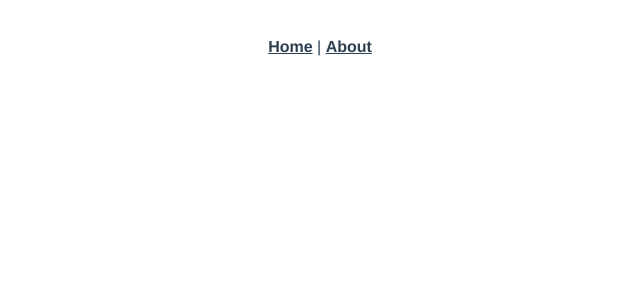
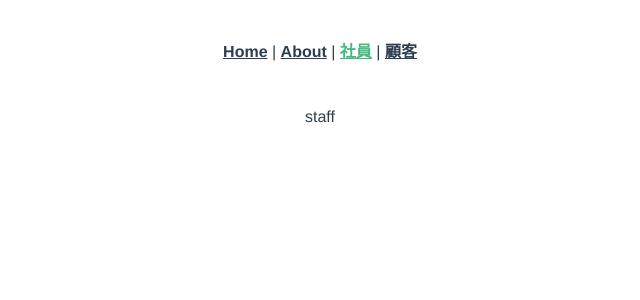
Before and after one commit to maki-kamada/UserStaffEditScreen, a Vue app: page /staff in a window 1280 px wide. Shown: the top 300 px of the page, without its empty margins (320-960 px from the left). Built offline with nearby package versions, Linux system fonts and the light colour scheme.

Commit message:
first commit

```diff
--- a/src/App.vue
+++ b/src/App.vue
@@ -2,7 +2,9 @@
   <div id="app">
     <div id="nav">
       <router-link to="/">Home</router-link> |
-      <router-link to="/about">About</router-link>
+      <router-link to="/about">About</router-link> |
+      <router-link to="/staff">社員</router-link> |
+      <router-link to="/user">顧客</router-link>
     </div>
     <router-view/>
   </div>
--- a/src/router/index.js
+++ b/src/router/index.js
@@ -17,7 +17,23 @@ const routes = [
     // this generates a separate chunk (about.[hash].js) for this route
     // which is lazy-loaded when the route is visited.
     component: () => import(/* webpackChunkName: "about" */ '../views/About.vue')
-  }
+  },
+  {
+    path: '/staff',
+    name: 'Staff',
+    // route level code-splitting
+    // this generates a separate chunk (about.[hash].js) for this route
+    // which is lazy-loaded when the route is visited.
+    component: () => import(/* webpackChunkName: "staff" */ '../views/Staff.vue')
+  },
+  {
+    path: '/user',
+    name: 'User',
+    // route level code-splitting
+    // this generates a separate chunk (about.[hash].js) for this route
+    // which is lazy-loaded when the route is visited.
+    component: () => import(/* webpackChunkName: "user" */ '../views/User.vue')
+  },
 ]
 
 const router = new VueRouter({
--- /dev/null
+++ b/src/views/Staff.vue
@@ -0,0 +1,3 @@
+<template>
+    <p>staff</p>
+</template>
--- /dev/null
+++ b/src/views/User.vue
@@ -0,0 +1,3 @@
+<template>
+    <p>user</p>
+</template>
```
